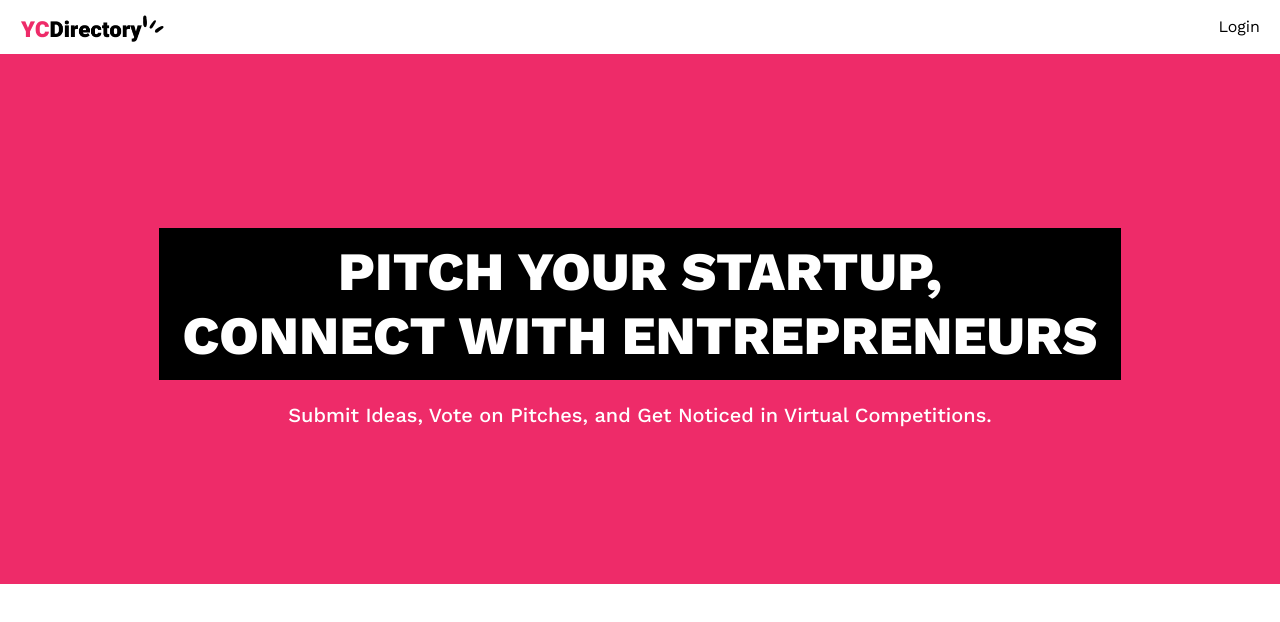
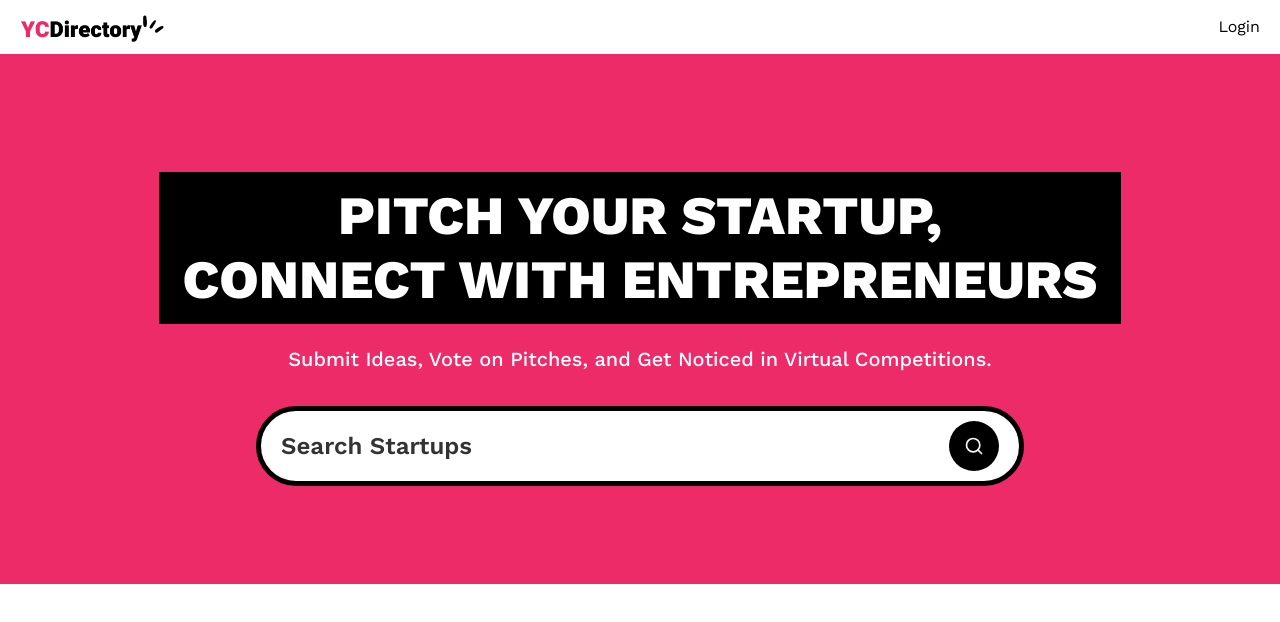
Before and after one commit to RanaJyotika/yc-directory, a Next.js app: page / in a window 1280 px wide. Shown: the top 622 px of the page. Built offline with nearby package versions, Linux system fonts and the light colour scheme; no server answers.

Commit message:
search form

```diff
--- a/app/(root)/page.tsx
+++ b/app/(root)/page.tsx
@@ -1,4 +1,11 @@
-export default function Home() {
+import SearchForm from "@/components/SearchForm";
+
+export default async function Home({
+  searchParams,
+}: {
+  searchParams: Promise<{ query?: string }>;
+}) {
+  const query = (await searchParams).query;
   return (
     <>
       <section className="pink_container">
@@ -11,6 +18,8 @@
           Submit Ideas, Vote on Pitches, and Get Noticed in Virtual
           Competitions.
         </p>
+
+        <SearchForm query={query} />
       </section>
     </>
   );
--- /dev/null
+++ b/components/SearchForm.tsx
@@ -0,0 +1,25 @@
+import Form from "next/form";
+import SearchFormReset from "./SearchFormReset";
+import { Search } from "lucide-react";
+
+const SearchForm = ({ query }: { query?: string }) => {
+  return (
+    <Form action="/" scroll={false} className="search-form">
+      <input
+        name="query"
+        defaultValue={query}
+        className="search-input"
+        placeholder="Search Startups"
+      />
+
+      <div className="flex gap-2">
+        {query && <SearchFormReset />}
+        <button type="submit" className="search-btn text-white-100">
+          <Search className="size-5" />
+        </button>
+      </div>
+    </Form>
+  );
+};
+
+export default SearchForm;
--- /dev/null
+++ b/components/SearchFormReset.tsx
@@ -0,0 +1,24 @@
+"use client";
+
+import { X } from "lucide-react";
+import Link from "next/link";
+
+const SearchFormReset = () => {
+  const reset = () => {
+    const form = document.querySelector(".search-form") as HTMLFormElement;
+
+    if (form) {
+      form.reset();
+    }
+  };
+
+  return (
+    <button type="reset" onClick={reset}>
+      <Link href="/" className="search-btn text-white-100">
+        <X className="size-5" />
+      </Link>
+    </button>
+  );
+};
+
+export default SearchFormReset;
--- /dev/null
+++ b/components/ui/button.tsx
@@ -0,0 +1,56 @@
+import * as React from "react"
+import { Slot } from "@radix-ui/react-slot"
+import { cva, type VariantProps } from "class-variance-authority"
+
+import { cn } from "@/lib/utils"
+
+const buttonVariants = cva(
+  "inline-flex items-center justify-center gap-2 whitespace-nowrap rounded-md text-sm font-medium ring-offset-background transition-colors focus-visible:outline-none focus-visible:ring-2 focus-visible:ring-ring focus-visible:ring-offset-2 disabled:pointer-events-none disabled:opacity-50 [&_svg]:pointer-events-none [&_svg]:size-4 [&_svg]:shrink-0",
+  {
+    variants: {
+      variant: {
+        default: "bg-primary text-primary-foreground hover:bg-primary/90",
+        destructive:
+          "bg-destructive text-destructive-foreground hover:bg-destructive/90",
+        outline:
+          "border border-input bg-background hover:bg-accent hover:text-accent-foreground",
+        secondary:
+          "bg-secondary text-secondary-foreground hover:bg-secondary/80",
+        ghost: "hover:bg-accent hover:text-accent-foreground",
+        link: "text-primary underline-offset-4 hover:underline",
+      },
+      size: {
+        default: "h-10 px-4 py-2",
+        sm: "h-9 rounded-md px-3",
+        lg: "h-11 rounded-md px-8",
+        icon: "h-10 w-10",
+      },
+    },
+    defaultVariants: {
+      variant: "default",
+      size: "default",
+    },
+  }
+)
+
+export interface ButtonProps
+  extends React.ButtonHTMLAttributes<HTMLButtonElement>,
+    VariantProps<typeof buttonVariants> {
+  asChild?: boolean
+}
+
+const Button = React.forwardRef<HTMLButtonElement, ButtonProps>(
+  ({ className, variant, size, asChild = false, ...props }, ref) => {
+    const Comp = asChild ? Slot : "button"
+    return (
+      <Comp
+        className={cn(buttonVariants({ variant, size, className }))}
+        ref={ref}
+        {...props}
+      />
+    )
+  }
+)
+Button.displayName = "Button"
+
+export { Button, buttonVariants }
--- a/package.json
+++ b/package.json
@@ -14,6 +14,7 @@
     "react-dom": "$react-dom"
   },
   "dependencies": {
+    "@radix-ui/react-slot": "^1.1.0",
     "@tailwindcss/typography": "^0.5.15",
     "class-variance-authority": "^0.7.0",
     "clsx": "^2.1.1",
```
Also changed, not shown: 1 other file (tests, documents, lock files or other folders).
